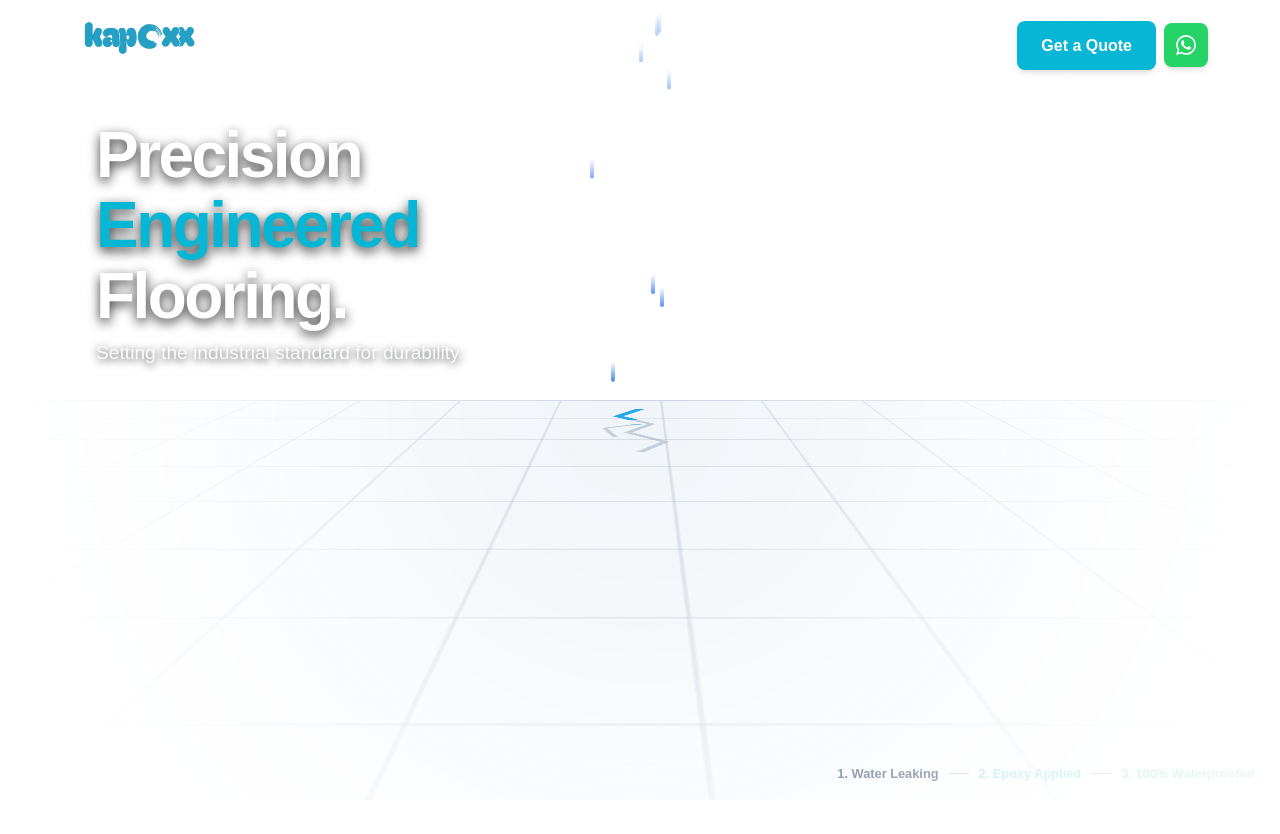
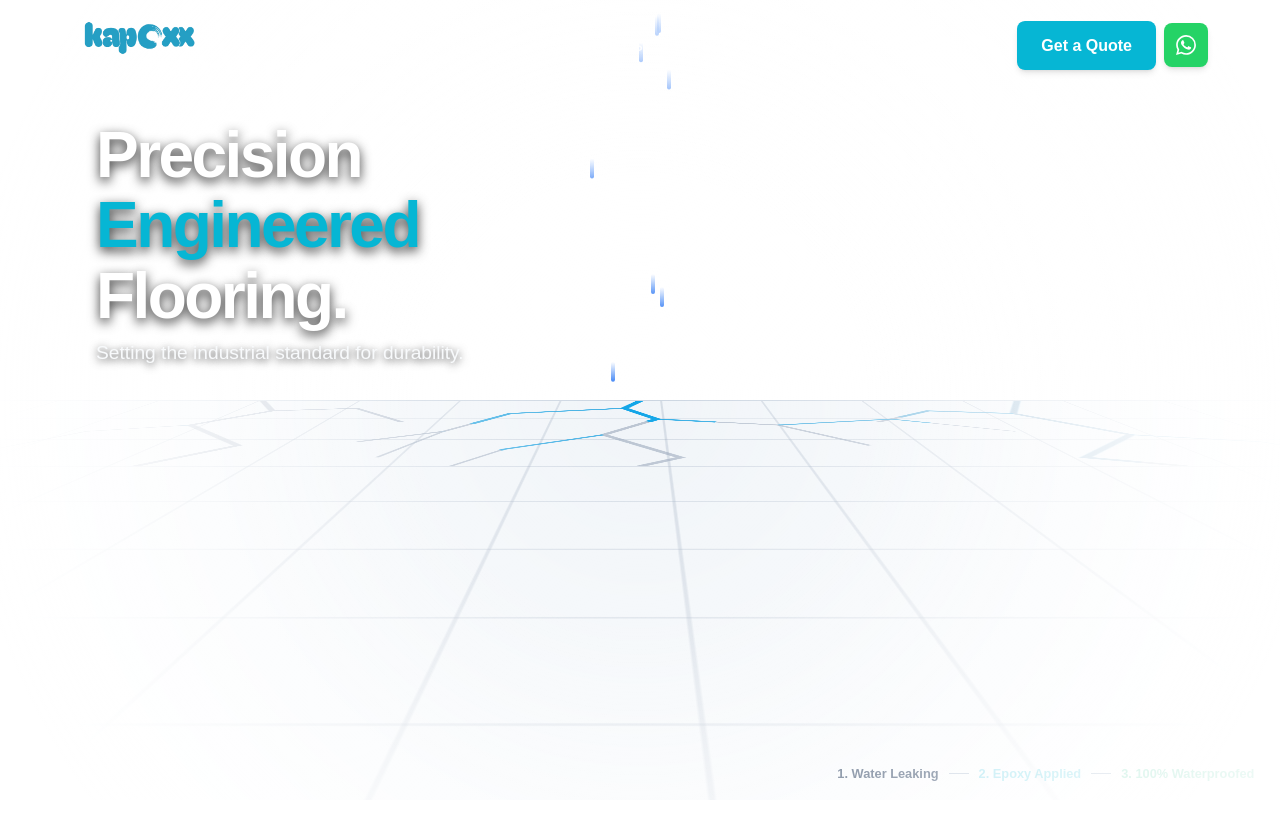
Before and after one commit to NIZAMMAC/kapoxx, a React (Vite) app: page / in a window 1280 px wide. Shown: the top 834 px of the page. Built offline with nearby package versions, Linux system fonts and the light colour scheme.

Commit message:
Add sprawling web of cracks to 3D floor

```diff
--- a/src/components/AnimatedHeroBackground.jsx
+++ b/src/components/AnimatedHeroBackground.jsx
@@ -109,28 +109,54 @@ export default function AnimatedHeroBackground({ progress }) {
                     display: 'flex',
                     justifyContent: 'center'
                 }}>
-                    {/* Crack SVG Base */}
-                    <svg viewBox="0 0 100 100" style={{ width: '200px', height: '300px', opacity: 0.5, position: 'absolute', top: 0 }}>
-                        <path d="M50,0 L40,20 L55,40 L45,60 L60,80 L50,100" stroke="#94a3b8" strokeWidth="3" fill="none" />
-                        <path d="M50,40 L35,50 L40,70" stroke="#94a3b8" strokeWidth="2" fill="none" />
+                    {/* Multiple Sprawling Cracks SVG Base */}
+                    <svg viewBox="0 0 800 200" style={{ width: '100vw', maxWidth: '1200px', height: '300px', opacity: 0.6, position: 'absolute', top: 0 }}>
+                        <g stroke="#94a3b8" fill="none">
+                            {/* Center Crack */}
+                            <path d="M 400 0 L 390 30 L 410 70 L 380 120 L 420 180 L 400 200" strokeWidth="4" />
+                            <path d="M 410 70 L 480 90 L 520 150" strokeWidth="3" />
+                            <path d="M 390 30 L 320 50 L 290 110 L 250 140" strokeWidth="3" />
+                            <path d="M 290 110 L 270 180" strokeWidth="2" />
+                            <path d="M 480 90 L 550 70 L 610 110" strokeWidth="2" />
+                            <path d="M 380 120 L 330 160 L 310 200" strokeWidth="2" />
+                            {/* Left Crack */}
+                            <path d="M 150 0 L 170 40 L 140 90 L 190 150 L 160 200" strokeWidth="4" />
+                            <path d="M 170 40 L 220 30 L 260 80" strokeWidth="3" />
+                            <path d="M 140 90 L 90 110 L 60 180" strokeWidth="2" />
+                            {/* Right Crack */}
+                            <path d="M 650 0 L 630 50 L 670 120 L 620 180 L 660 200" strokeWidth="4" />
+                            <path d="M 630 50 L 580 40 L 540 80" strokeWidth="3" />
+                            <path d="M 670 120 L 730 140 L 760 190" strokeWidth="2" />
+                        </g>
                     </svg>
 
-                    {/* Animated Water Flowing INSIDE the cracks */}
-                    <motion.svg viewBox="0 0 100 100" style={{ width: '200px', height: '300px', position: 'absolute', top: 0, opacity: leakingOpacity }}>
-                        <motion.path
-                            d="M50,0 L40,20 L55,40 L45,60 L60,80 L50,100"
-                            stroke="#0ea5e9" strokeWidth="4" fill="none"
-                            initial={{ pathLength: 0, opacity: 1 }}
-                            animate={{ pathLength: [0, 1], opacity: [0, 1, 0] }}
-                            transition={{ duration: 1.5, repeat: Infinity, ease: 'easeIn', delay: 0.2 }}
-                        />
-                        <motion.path
-                            d="M50,40 L35,50 L40,70"
-                            stroke="#0ea5e9" strokeWidth="3" fill="none"
-                            initial={{ pathLength: 0, opacity: 1 }}
-                            animate={{ pathLength: [0, 1], opacity: [0, 1, 0] }}
-                            transition={{ duration: 1.2, repeat: Infinity, ease: 'easeIn', delay: 0.6 }}
-                        />
+                    {/* Animated Water Flowing INSIDE ALL the cracks */}
+                    <motion.svg viewBox="0 0 800 200" style={{ width: '100vw', maxWidth: '1200px', height: '300px', position: 'absolute', top: 0, opacity: leakingOpacity }}>
+                        {[
+                            { d: "M 400 0 L 390 30 L 410 70 L 380 120 L 420 180 L 400 200", w: 4, delay: 0.1, dur: 1.5 },
+                            { d: "M 410 70 L 480 90 L 520 150", w: 3, delay: 0.4, dur: 1.2 },
+                            { d: "M 390 30 L 320 50 L 290 110 L 250 140", w: 3, delay: 0.3, dur: 1.4 },
+                            { d: "M 290 110 L 270 180", w: 2, delay: 0.8, dur: 1.0 },
+                            { d: "M 480 90 L 550 70 L 610 110", w: 2, delay: 0.7, dur: 1.3 },
+                            { d: "M 380 120 L 330 160 L 310 200", w: 2, delay: 0.6, dur: 1.1 },
+                            { d: "M 150 0 L 170 40 L 140 90 L 190 150 L 160 200", w: 4, delay: 0.5, dur: 1.6 },
+                            { d: "M 170 40 L 220 30 L 260 80", w: 3, delay: 0.9, dur: 1.2 },
+                            { d: "M 140 90 L 90 110 L 60 180", w: 2, delay: 1.1, dur: 1.4 },
+                            { d: "M 650 0 L 630 50 L 670 120 L 620 180 L 660 200", w: 4, delay: 0.2, dur: 1.7 },
+                            { d: "M 630 50 L 580 40 L 540 80", w: 3, delay: 0.6, dur: 1.3 },
+                            { d: "M 670 120 L 730 140 L 760 190", w: 2, delay: 1.0, dur: 1.2 },
+                        ].map((path, i) => (
+                            <motion.path
+                                key={`water-crack-${i}`}
+                                d={path.d}
+                                stroke="#0ea5e9"
+                                strokeWidth={path.w + 1} // slightly thicker to make the water pop
+                                fill="none"
+                                initial={{ pathLength: 0, opacity: 1 }}
+                                animate={{ pathLength: [0, 1], opacity: [0, 1, 0] }}
+                                transition={{ duration: path.dur, repeat: Infinity, ease: 'easeIn', delay: path.delay }}
+                            />
+                        ))}
                     </motion.svg>
                 </div>
 
```
